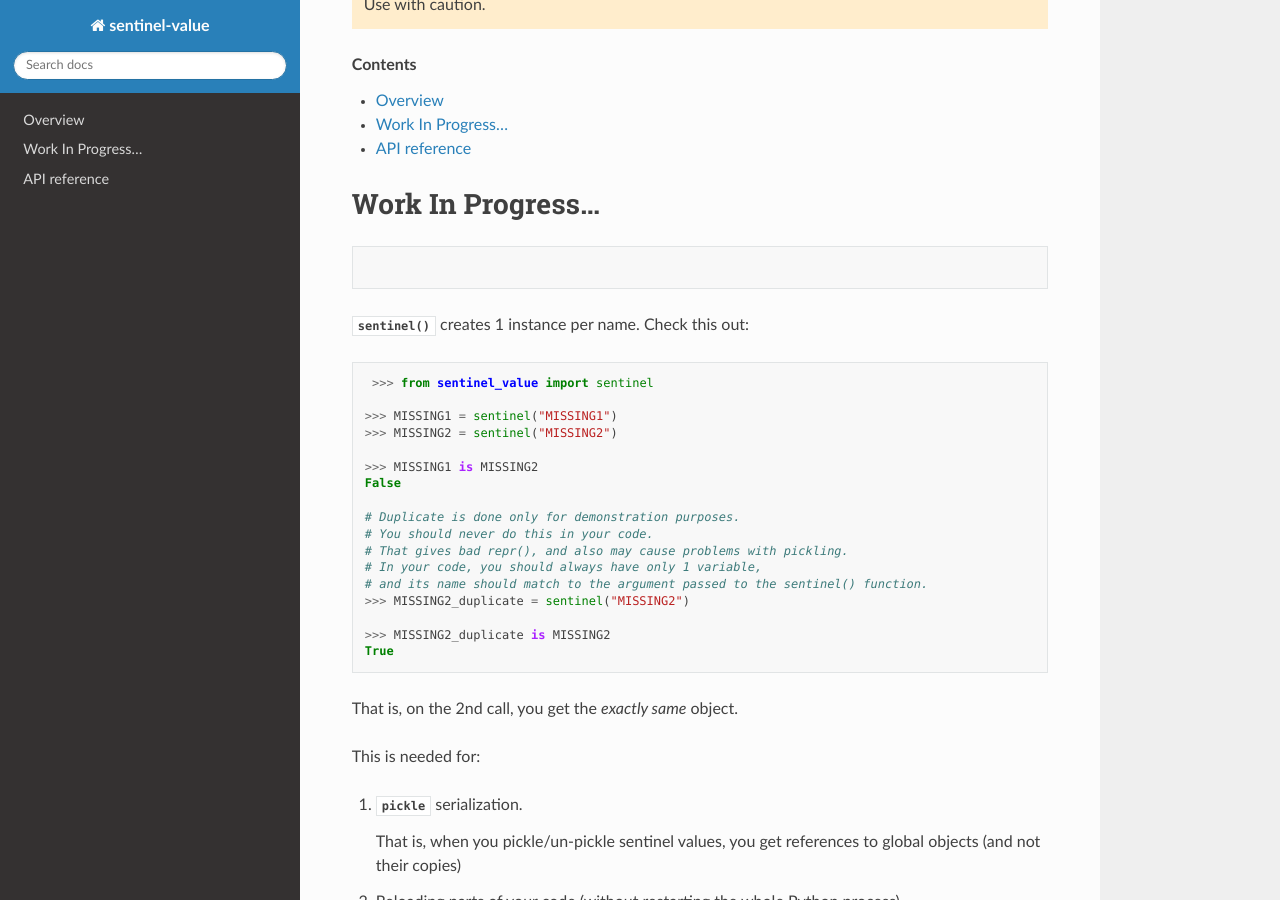
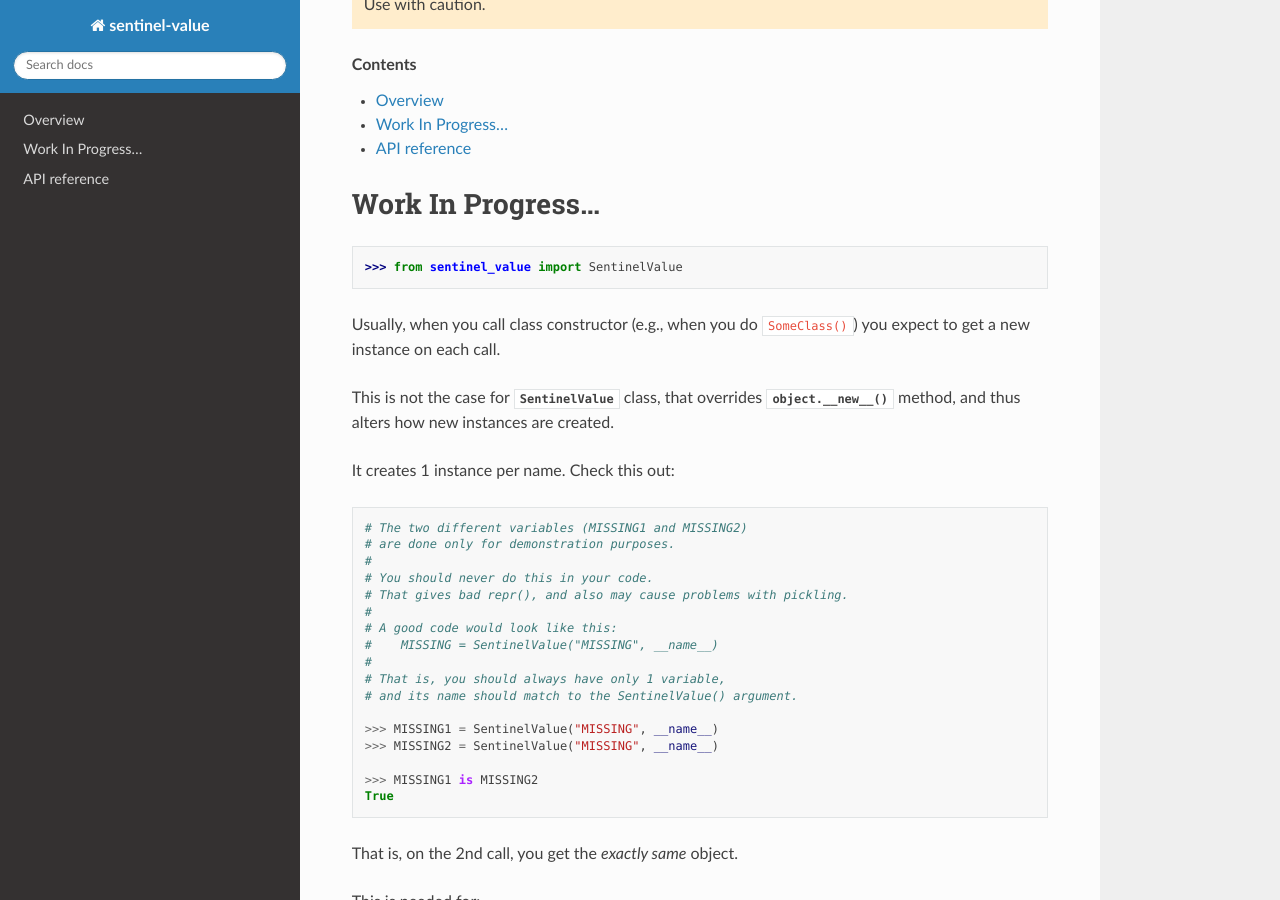
Before and after one commit to vdmit11/sentinel-value, a Sphinx documentation site: the page built from docs/index.rst, in a window 1280 px wide and 900 px high, scrolled down 256 px. Built offline with Sphinx 7.4.7 and the Read the Docs theme 2.0.0, drawn with Linux system fonts in a browser that asks for light colours.

Commit message:
Revert "drop `SentinelValue.__new__`, and move its code to `sentinel()` fn"
This reverts commit 36c0b0dcccba0946532698daee73021d777ace38.

Because I discovered that creating objects via `sentinel()` function
doesn't work well with type annotations.

After a `sentinel()` object is created, it becomes impossible
to come up with a type annotation that matches to the sentinel.

PEP 661 suggest to use `Literal[SENTINEL]`, but I checked it,
and it doesn't work (at least with `mypy` on my machine).

So, I decided to revert the latest commit, andthus  make it possible
using the `SentinelValue` class alone (without the `sentinel()`
function), which allows to write code perfectly firendly
towards type checkers and most other kinds of static analysis.

```diff
--- a/docs/index.rst
+++ b/docs/index.rst
@@ -18,24 +18,32 @@ Work In Progress...
 
 .. code-block::
 
-:func:`sentinel` creates 1 instance per name. Check this out::
+   >>> from sentinel_value import SentinelValue
 
-   >>> from sentinel_value import sentinel
+Usually, when you call class constructor (e.g., when you do ``SomeClass()``)
+you expect to get a new instance on each call.
 
-  >>> MISSING1 = sentinel("MISSING1")
-  >>> MISSING2 = sentinel("MISSING2")
+This is not the case for :class:`SentinelValue` class, that overrides
+:meth:`object.__new__` method, and thus alters how new instances are created.
+
+It creates 1 instance per name. Check this out::
+
+  # The two different variables (MISSING1 and MISSING2)
+  # are done only for demonstration purposes.
+  #
+  # You should never do this in your code.
+  # That gives bad repr(), and also may cause problems with pickling.
+  #
+  # A good code would look like this:
+  #    MISSING = SentinelValue("MISSING", __name__)
+  #
+  # That is, you should always have only 1 variable,
+  # and its name should match to the SentinelValue() argument.
+
+  >>> MISSING1 = SentinelValue("MISSING", __name__)
+  >>> MISSING2 = SentinelValue("MISSING", __name__)
 
   >>> MISSING1 is MISSING2
-  False
-
-  # Duplicate is done only for demonstration purposes.
-  # You should never do this in your code.
-  # That gives bad repr(), and also may cause problems with pickling.
-  # In your code, you should always have only 1 variable,
-  # and its name should match to the argument passed to the sentinel() function.
-  >>> MISSING2_duplicate = sentinel("MISSING2")
-
-  >>> MISSING2_duplicate is MISSING2
   True
 
 That is, on the 2nd call, you get the *exactly same* object.
```
Also changed, not shown: sentinel_value.py (+27 -24 lines).
